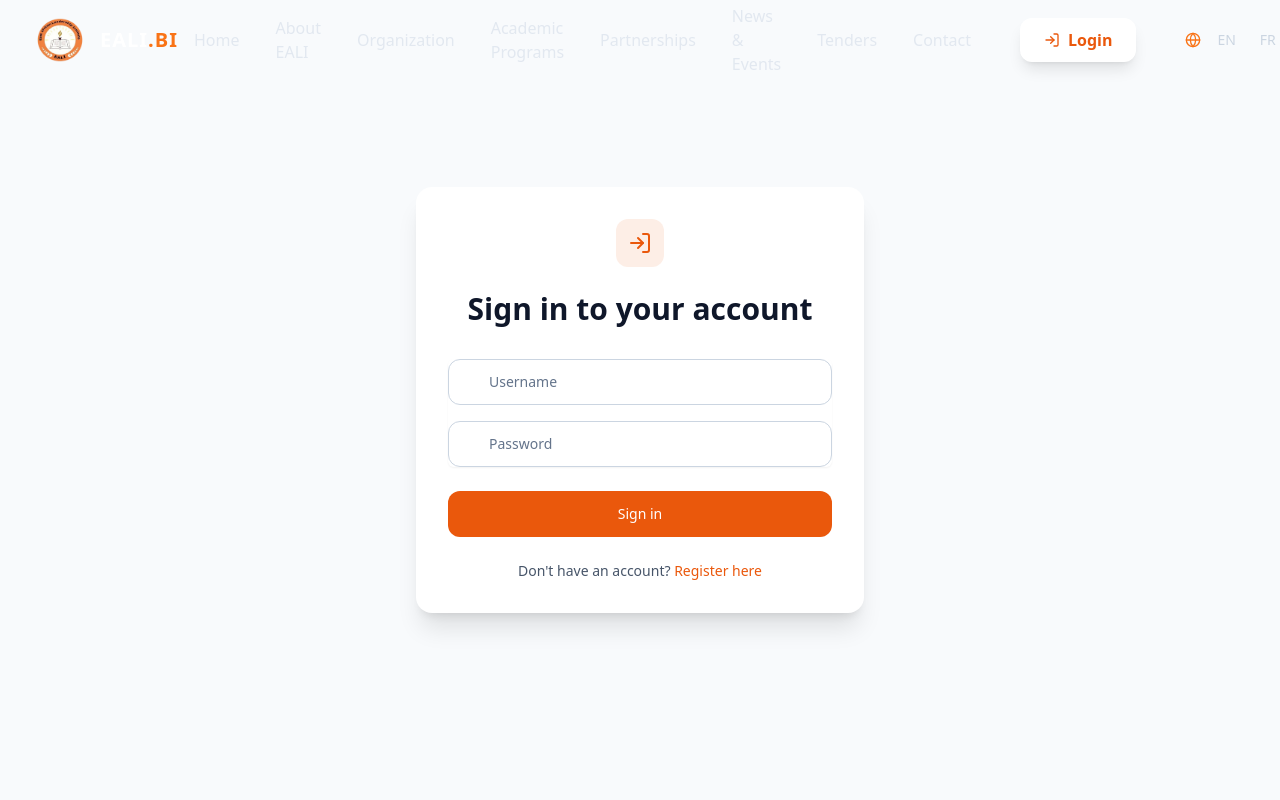
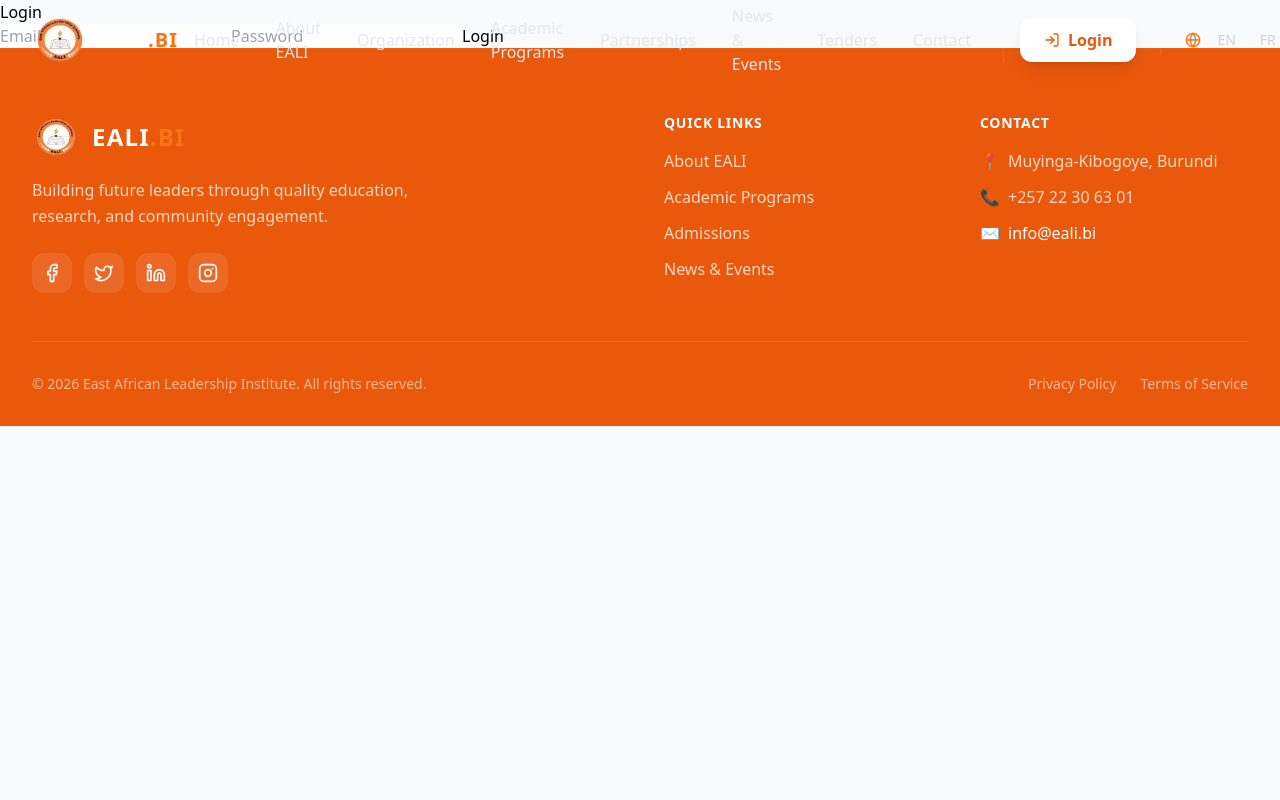
Before and after one commit to ai-git-aly/eali_react_frontend, a React (Vite) app: page /login in a window 1280 px wide. Shown: the top 800 px of the page. Built offline with nearby package versions, Linux system fonts and the light colour scheme.

Commit message:
Fix login API endpoint and improve error handling

```diff
--- a/src/pages/Login.tsx
+++ b/src/pages/Login.tsx
@@ -1,115 +1,42 @@
+// Login.tsx
 import React, { useState } from 'react';
-import { useAuth } from '../context/AuthContext';
-import { useNavigate, Link } from 'react-router-dom';
-import { LogIn, Mail, Lock, AlertCircle } from 'lucide-react';
-import { useTranslation } from 'react-i18next';
-import { API_ROUTE } from '../config';
+import axios from 'axios';
 
-const Login: React.FC = () => {
-    const { t } = useTranslation();
-    const [username, setUsername] = useState('');
+const Login = () => {
+    const [email, setEmail] = useState('');
     const [password, setPassword] = useState('');
     const [error, setError] = useState('');
-    const [isLoading, setIsLoading] = useState(false);
-    const { login } = useAuth();
-    const navigate = useNavigate();
 
-
-
-    const handleSubmit = async (e: React.FormEvent) => {
-        e.preventDefault();
-        setIsLoading(true);
-        setError('');
-
+    const handleLogin = async () => {
         try {
-            const response = await fetch(`${API_ROUTE}/api/auth/login`, {
-                method: 'POST',
-                headers: { 'Content-Type': 'application/json' },
-                body: JSON.stringify({ username, password }),
-            });
-
-            if (!response.ok) {
-                throw new Error('Invalid credentials');
+            const response = await axios.post('/api/login', { email, password });
+            // Handle successful login (e.g. redirect or update state)
+        } catch (err) {
+            // Improved error handling based on error status
+            if (err.response) {
+                switch (err.response.status) {
+                    case 401:
+                        setError('Invalid credentials. Please try again.');
+                        break;
+                    case 404:
+                        setError('API endpoint not found.');
+                        break;
+                    default:
+                        setError('An unexpected error occurred. Please try again later.');
+                }
+            } else {
+                setError('Network error. Please check your connection.');
             }
-
-            const data = await response.json();
-            // In a real app, you'd fetch user details here or decode the JWT
-            login(data.access_token, { id: 1, username, email: '' });
-            navigate('/');
-        } catch (err: any) {
-            setError(err.message);
-        } finally {
-            setIsLoading(false);
         }
     };
 
     return (
-        <div className="min-h-screen flex items-center justify-center bg-slate-50 py-12 px-4 sm:px-6 lg:px-8">
-            <div className="max-w-md w-full space-y-8 bg-white p-8 rounded-2xl shadow-xl">
-                <div>
-                    <div className="mx-auto h-12 w-12 bg-brand-primary/10 rounded-xl flex items-center justify-center">
-                        <LogIn className="h-6 w-6 text-brand-primary" />
-                    </div>
-                    <h2 className="mt-6 text-center text-3xl font-extrabold text-slate-900">
-                        {t('auth.login_title', 'Sign in to your account')}
-                    </h2>
-                </div>
-                <form className="mt-8 space-y-6" onSubmit={handleSubmit}>
-                    {error && (
-                        <div className="bg-red-50 border-l-4 border-red-400 p-4 rounded-md flex items-center">
-                            <AlertCircle className="h-5 w-5 text-red-400 mr-3" />
-                            <p className="text-sm text-red-700">{error}</p>
-                        </div>
-                    )}
-                    <div className="rounded-md shadow-sm space-y-4">
-                        <div className="relative">
-                            <div className="absolute inset-y-0 left-0 pl-3 flex items-center pointer-events-none">
-                                <Mail className="h-5 w-5 text-slate-400" />
-                            </div>
-                            <input
-                                type="text"
-                                required
-                                className="appearance-none rounded-xl relative block w-full px-10 py-3 border border-slate-300 placeholder-slate-500 text-slate-900 focus:outline-none focus:ring-brand-primary focus:border-brand-primary focus:z-10 sm:text-sm transition-all"
-                                placeholder={t('auth.username', 'Username')}
-                                value={username}
-                                onChange={(e) => setUsername(e.target.value)}
-                            />
-                        </div>
-                        <div className="relative">
-                            <div className="absolute inset-y-0 left-0 pl-3 flex items-center pointer-events-none">
-                                <Lock className="h-5 w-5 text-slate-400" />
-                            </div>
-                            <input
-                                type="password"
-                                required
-                                className="appearance-none rounded-xl relative block w-full px-10 py-3 border border-slate-300 placeholder-slate-500 text-slate-900 focus:outline-none focus:ring-brand-primary focus:border-brand-primary focus:z-10 sm:text-sm transition-all"
-                                placeholder={t('auth.password', 'Password')}
-                                value={password}
-                                onChange={(e) => setPassword(e.target.value)}
-                            />
-                        </div>
-                    </div>
-
-                    <div>
-                        <button
-                            type="submit"
-                            disabled={isLoading}
-                            className="group relative w-full flex justify-center py-3 px-4 border border-transparent text-sm font-medium rounded-xl text-white bg-brand-primary hover:bg-brand-primary/90 focus:outline-none focus:ring-2 focus:ring-offset-2 focus:ring-brand-primary transition-all disabled:opacity-50"
-                        >
-                            {isLoading ? t('auth.logging_in', 'Signing in...') : t('auth.login_button', 'Sign in')}
-                        </button>
-                    </div>
-
-                    <div className="text-center">
-                        <p className="text-sm text-slate-600">
-                            {t('auth.no_account', "Don't have an account?")}{' '}
-                            <Link to="/register" className="font-medium text-brand-primary hover:text-brand-primary/80 transition-colors">
-                                {t('auth.register_link', 'Register here')}
-                            </Link>
-                        </p>
-                    </div>
-                </form>
-            </div>
+        <div>
+            <h2>Login</h2>
+            <input type="email" value={email} onChange={(e) => setEmail(e.target.value)} placeholder="Email" />
+            <input type="password" value={password} onChange={(e) => setPassword(e.target.value)} placeholder="Password" />
+            <button onClick={handleLogin}>Login</button>
+            {error && <p>{error}</p>}
         </div>
     );
 };
```
